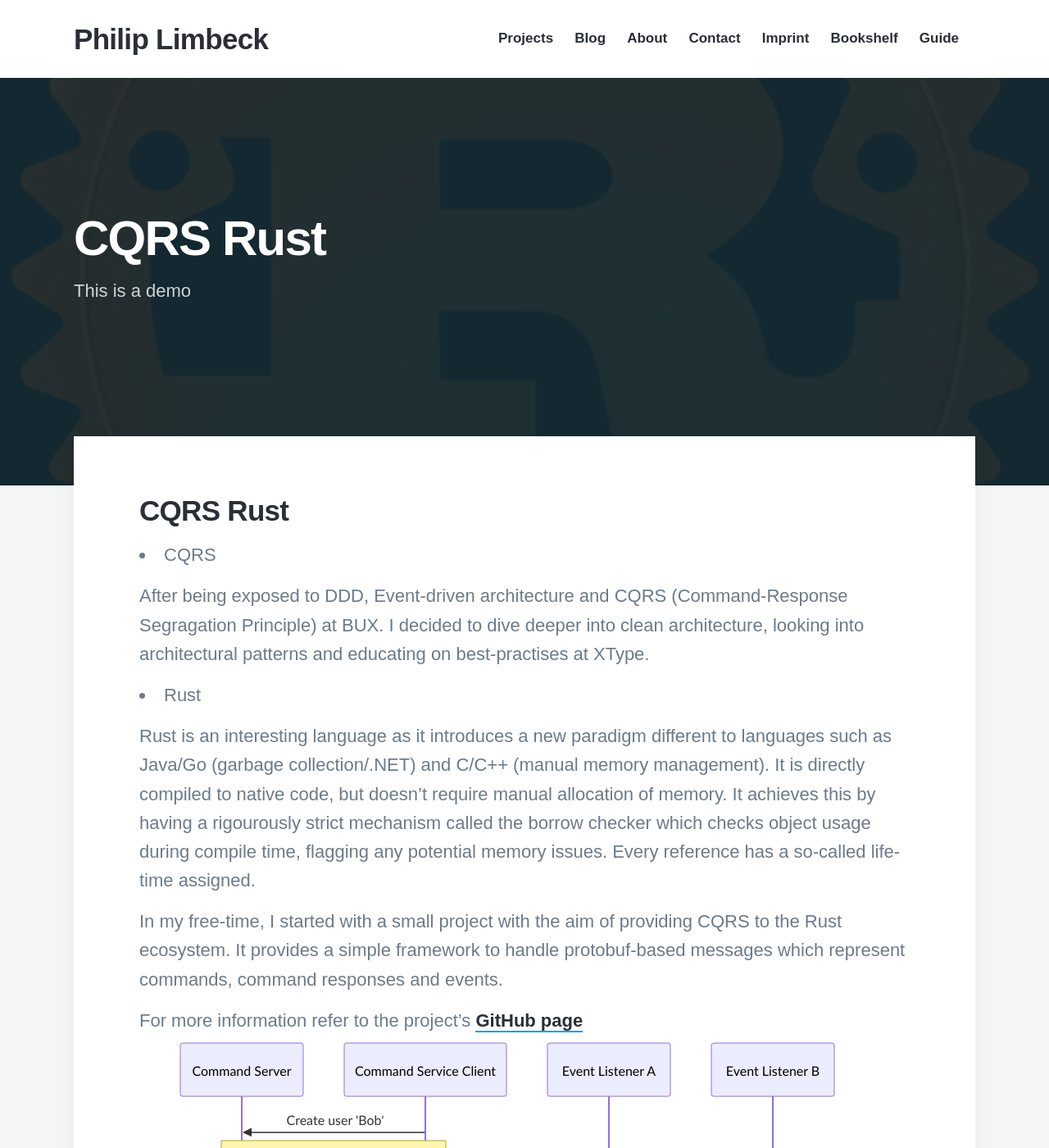
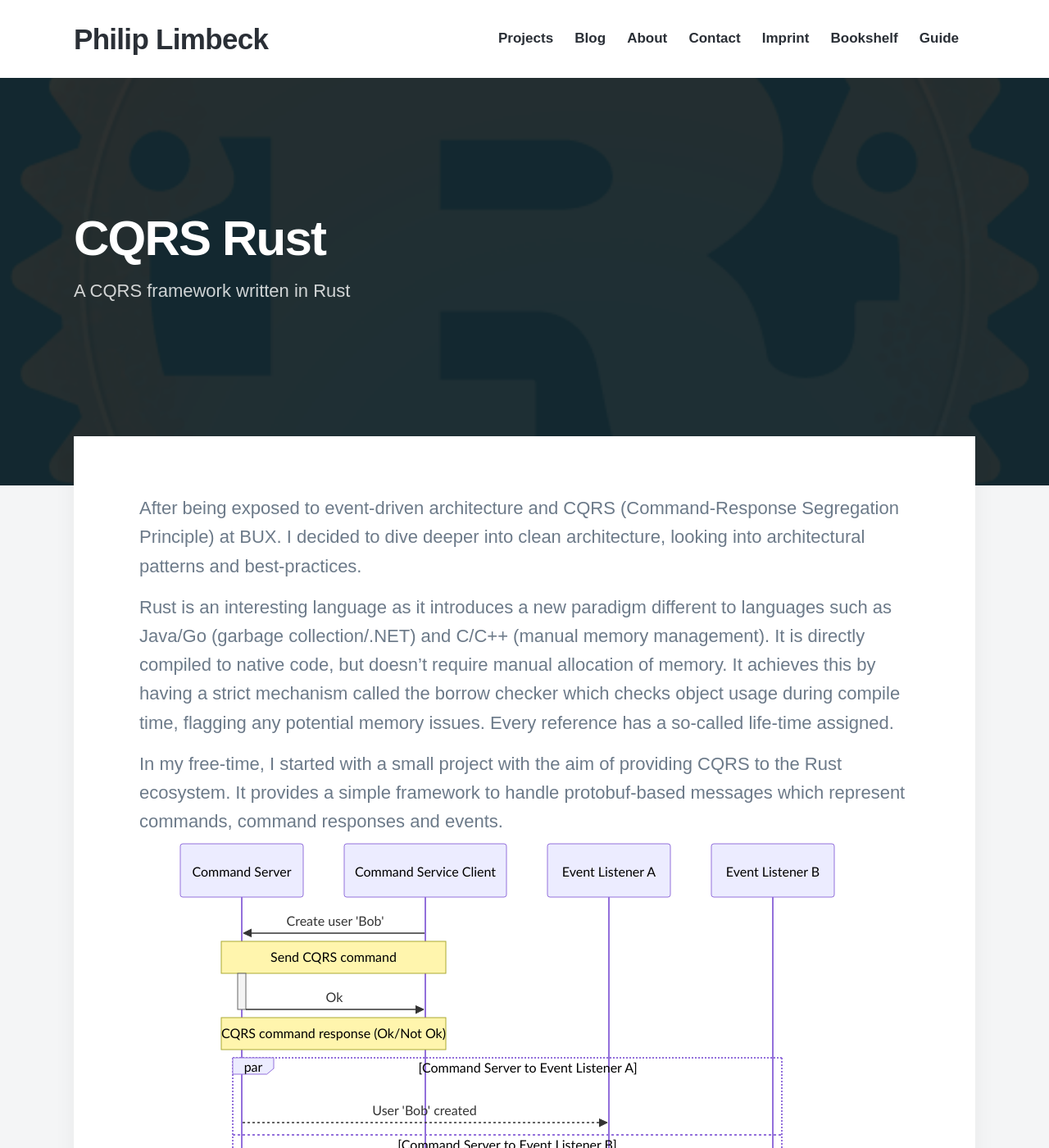
Before and after one commit to phil3k3/philiplimbeck.dev, a Jekyll site: the page built from Personal/_projects/2018-06-30-cqrs-rust.md, in a window 1280 px wide and 1400 px high. Shown: the whole window at 82% size. Built offline with Jekyll 4.4.1, drawn with Linux system fonts in a browser that asks for light colours; nearby versions of some CDN libraries; some web fonts are replaced; some of the changed text lies outside the part shown.

Commit message:
More changes

```diff
--- a/Personal/_projects/2018-06-30-cqrs-rust.md
+++ b/Personal/_projects/2018-06-30-cqrs-rust.md
@@ -1,34 +1,23 @@
 ---
 title: 'CQRS Rust'
-subtitle: 'This is a demo'
+subtitle: 'A CQRS framework written in Rust'
 date: 2018-06-30 00:00:00
 description: This page is a demo that shows everything you can do inside portfolio and blog posts.
 featured_image: '/images/demo/rust.png'
 ---
 
 
-## CQRS Rust
-
-* CQRS
-
-After being exposed to DDD, Event-driven architecture and CQRS (Command-Response Segragation Principle) at
-BUX. I decided to dive deeper into clean architecture, looking into architectural patterns and educating
-on best-practises at XType.
-
-
-
-* Rust
+After being exposed to event-driven architecture and CQRS (Command-Response Segregation Principle) at
+BUX. I decided to dive deeper into clean architecture, looking into architectural patterns and best-practices.
 
 Rust is an interesting language as it introduces a new paradigm different to languages such as Java/Go (garbage
 collection/.NET) and C/C++ (manual memory management). It is directly compiled to native code, but doesn't require
-manual allocation of memory. It achieves this by having a rigourously strict mechanism called the borrow checker
+manual allocation of memory. It achieves this by having a strict mechanism called the borrow checker
 which checks object usage during compile time, flagging any potential memory issues. Every reference has a so-called
 life-time assigned.
 
 In my free-time, I started with a small project with the aim of providing CQRS to the Rust ecosystem. It provides
 a simple framework to handle protobuf-based messages which represent commands, command responses and events.
-
-For more information refer to the project's [GitHub page](https://github.com/phil3k3/cqrs-rust)
 
 <pre class="mermaid">
 sequenceDiagram
```
Also changed, not shown: other parts of Personal/_projects/2018-06-30-cqrs-rust.md (+6 -0 lines).
